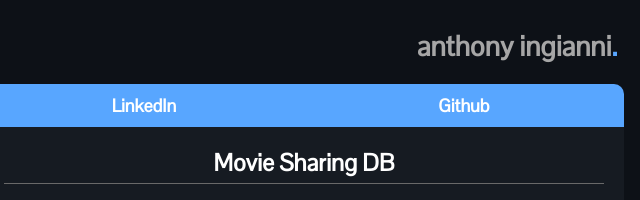
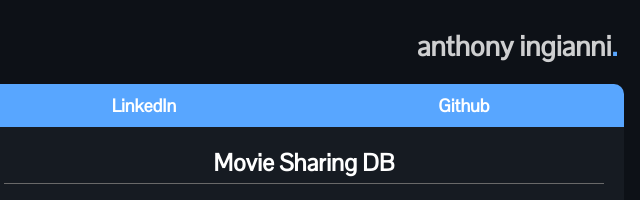
Before and after one commit to aingianni/my-portfolio, a plain HTML site: page index.html in a window 1280 px wide. Shown: the top 200 px of the page, 336-976 px from the left. Drawn offline with Linux system fonts and the light colour scheme.

Commit message:
updated color on header

```diff
--- a/style.css
+++ b/style.css
@@ -32,7 +32,7 @@ footer {
 /* Header Of Page */
 header {
   background-color: #0d1117;
-  color: #a6a6a6;
+  color: rgb(255, 255, 255, 0.8);
   padding: 1px;
   position: sticky;
   text-align: right;
```
